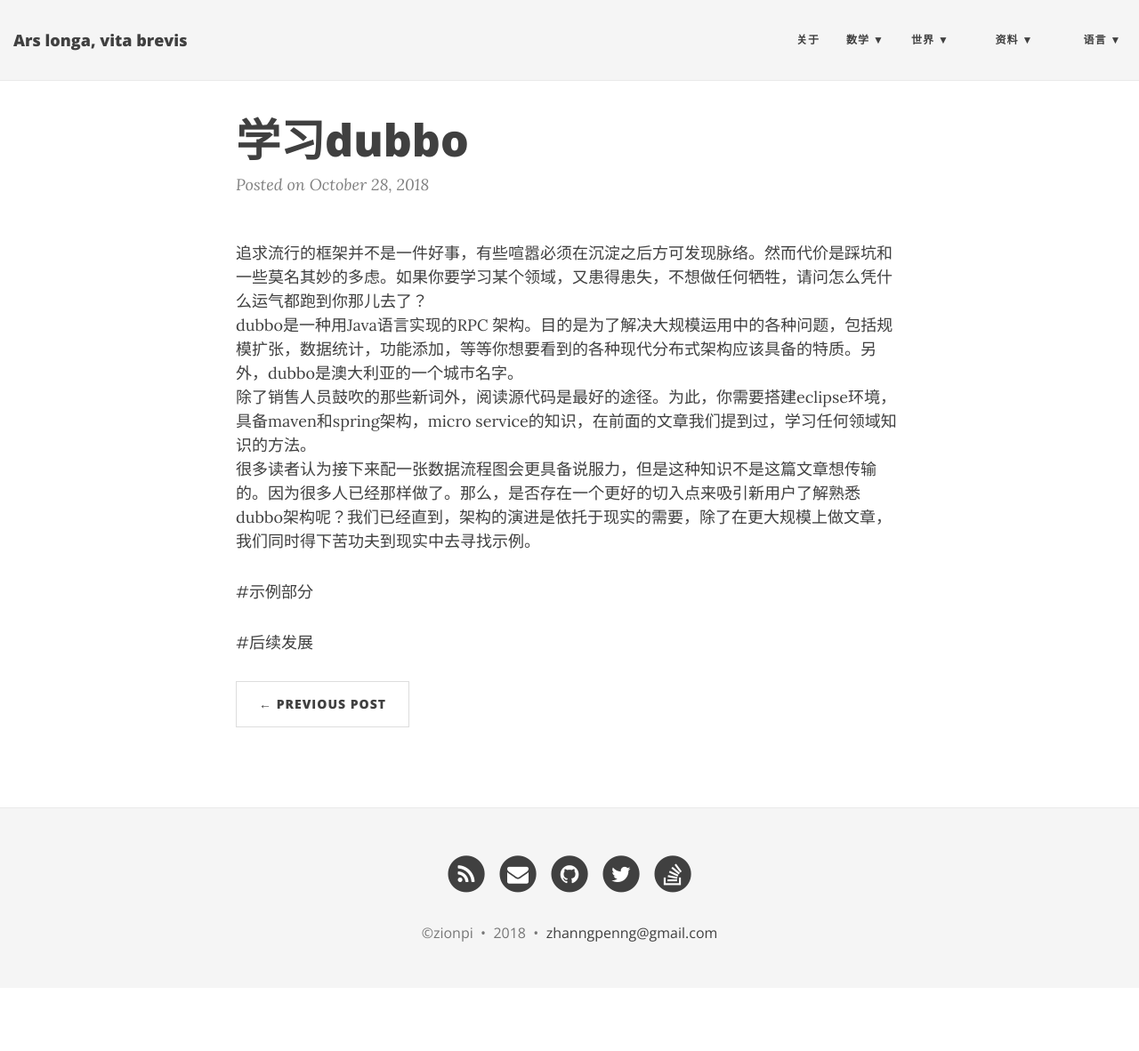
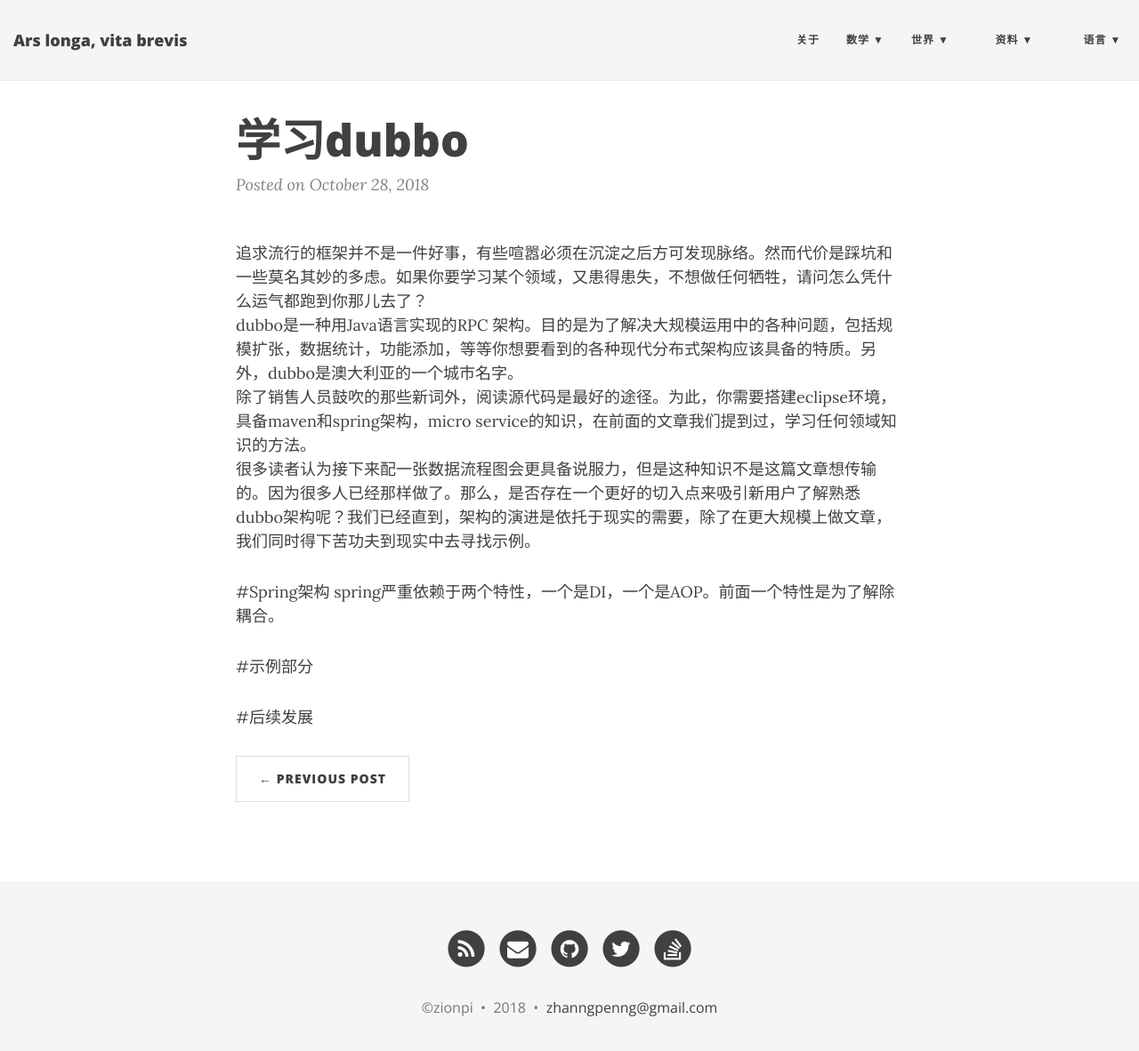
Before and after one commit to ZionPi/zionpi.github.io, a Jekyll site: the page built from _posts/2018-10-28-learn-dubbo.md, in a window 1280 px wide and 1195 px high. Shown: the top 1182 px of the window at 89% size. Built offline with Jekyll 4.4.1, drawn with Linux system fonts in a browser that asks for light colours; nearby versions of some CDN libraries.

Commit message:
add a sentense

```diff
--- a/_posts/2018-10-28-learn-dubbo.md
+++ b/_posts/2018-10-28-learn-dubbo.md
@@ -7,6 +7,9 @@
 除了销售人员鼓吹的那些新词外，阅读源代码是最好的途径。为此，你需要搭建eclipse环境，具备maven和spring架构，micro service的知识，在前面的文章我们提到过，学习任何领域知识的方法。
 很多读者认为接下来配一张数据流程图会更具备说服力，但是这种知识不是这篇文章想传输的。因为很多人已经那样做了。那么，是否存在一个更好的切入点来吸引新用户了解熟悉dubbo架构呢？我们已经直到，架构的演进是依托于现实的需要，除了在更大规模上做文章，我们同时得下苦功夫到现实中去寻找示例。
 
+#Spring架构
+spring严重依赖于两个特性，一个是DI，一个是AOP。前面一个特性是为了解除耦合。
+
 #示例部分
 
 #后续发展
```
